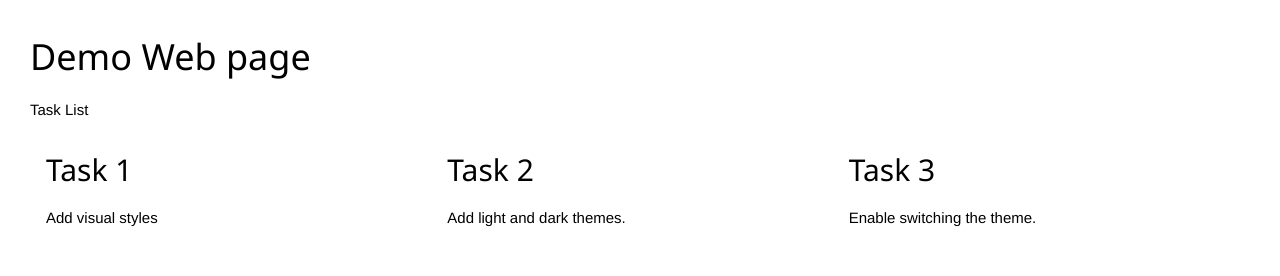
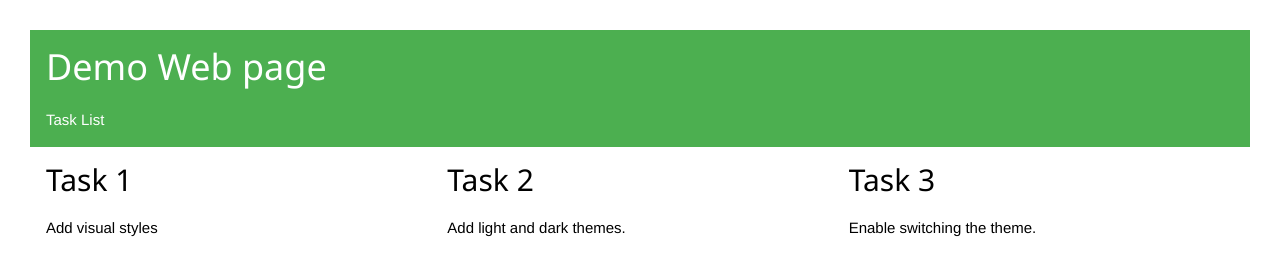
Before and after one commit to prithaCh/OSSAssignment4, a plain HTML site: page index.html in a window 1280 px wide. Drawn offline with nearby package versions, Linux system fonts and the light colour scheme.

Commit message:
added formatting to header

```diff
--- a/index.html
+++ b/index.html
@@ -29,7 +29,7 @@
 </head>
 <body>
 
-<div class="light-theme">
+<div class="w3-container w3-green light-theme">
   <h1>Demo Web page</h1>
   <p>Task List</p>
 </div>
--- a/main.css
+++ b/main.css
@@ -1,5 +1,5 @@
 :root {
-    --green: #00FF00;
+    --green: #4CAF50;
     --white: #ffffff;
     --black: #000000;
   }
@@ -10,6 +10,8 @@
   }
   body {
       background: var(--bg);
+      background-color: var(--bgclr);
+      color: var(--clr);
       margin: 2em;
   }
 
@@ -30,8 +32,8 @@ li {
   }
 
   .light-theme {
-    --bg: var(--green);
-    --fontColor: var(--black);
+    --clr: #fff!important;
+    --bgclr: var(--green)!important;
   }
   .dark-theme {
     --bg: var(--black);
```
